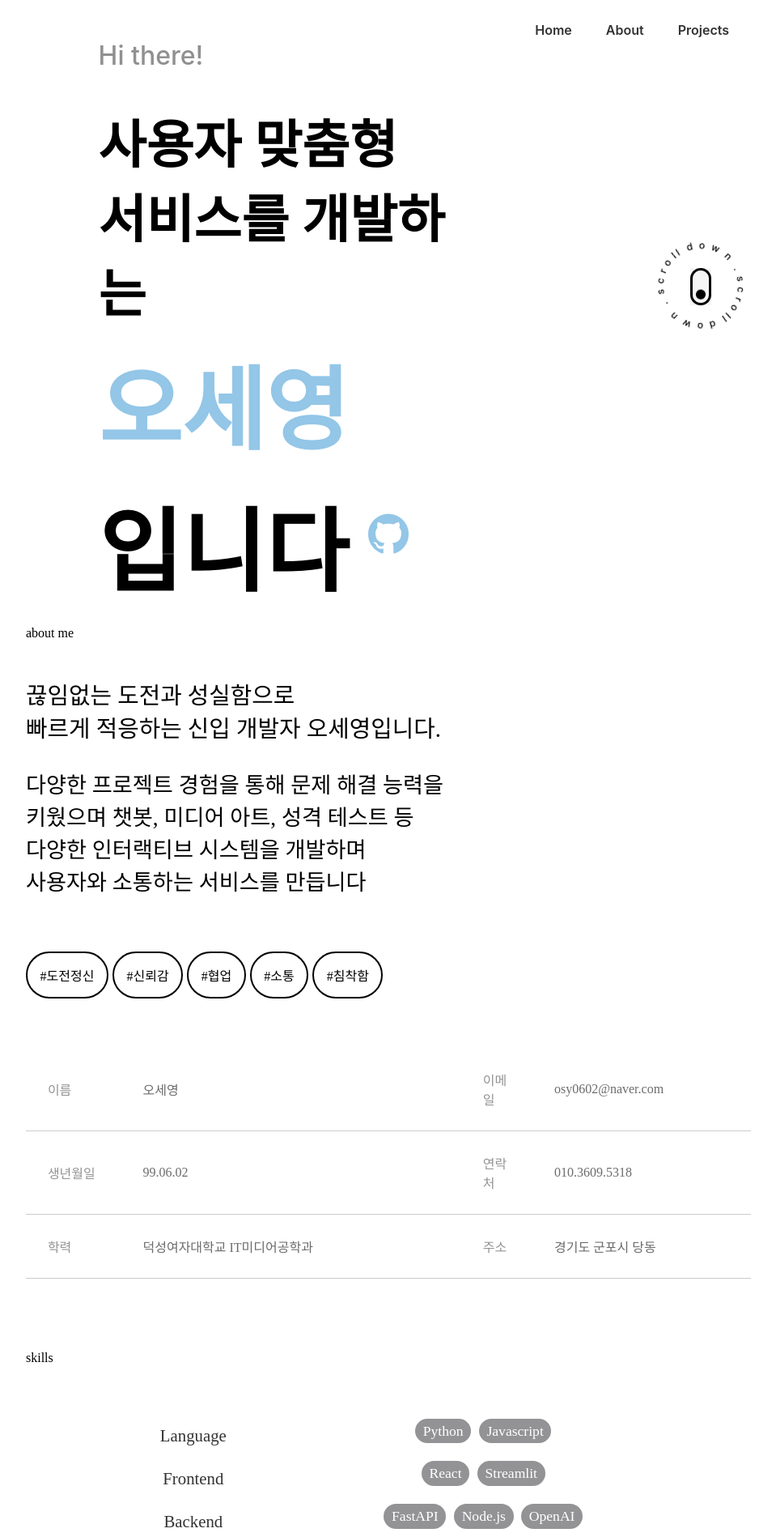
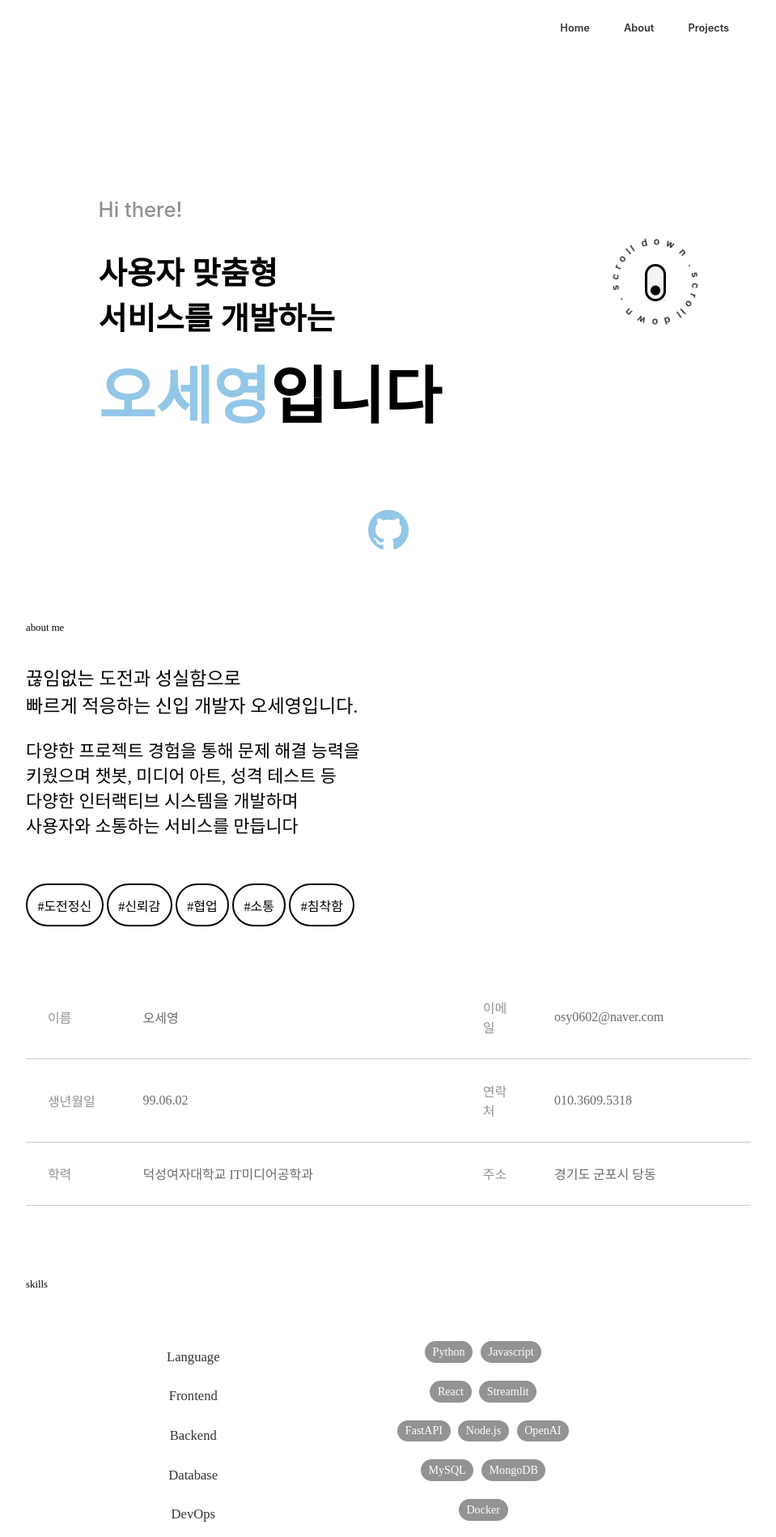
Before and after one commit to osy0602/portfolio, a React (Create React App) app: page / in a window 1280 px wide. Shown: the top 1898 px of the page at 81% size, without its empty margins (160-1119 px from the left). Built offline with nearby package versions, Linux system fonts and the light colour scheme; a web font is replaced by a local one.

Commit message:
change css

```diff
--- a/src/styles/About.css
+++ b/src/styles/About.css
@@ -1,11 +1,11 @@
 .about-title p{
     font-family: 'NanumBarunGothicBold';
     font-weight: 500;
-    font-size: 1.8rem;
+    font-size: 1.8vw;
 }
 .about-introduction p{
     font-family: 'NanumBarunGothicLight';
-    font-size: 1.7rem;
+    font-size: 1.7vw;
 }
 .about-hashtag{
     margin-top: 10%;
@@ -46,7 +46,7 @@
     width: 100%; /* 양쪽 끝에 맞게 배치 */
     border-collapse: collapse; /* 테두리 겹침 제거 */
     font-family: 'NanumBarunGothicLight';
-    font-size: 1rem; /* 글씨 크기 */
+    font-size: 1vm; /* 글씨 크기 */
     color: #333; /* 텍스트 색상 */
 }
 
@@ -78,7 +78,7 @@
 .skills-title {
     padding: 2%; /* 셀 간격 */
     font-family: 'NanumBarunGothicBold';
-    font-size: 1.3rem; /* 글씨 크기 */
+    font-size: 1.3vw; /* 글씨 크기 */
 }
 .skills-list {
     display: inline-block;
@@ -87,7 +87,7 @@
     font-family: 'NanumBarunGothicBold';
     color: white;
     background-color: #939395;
-    font-size: 1.1rem; /* 글씨 크기 */
+    font-size: 1.1vw; /* 글씨 크기 */
     border-radius: 2cap;
     text-align: center;
 }
--- a/src/styles/App.css
+++ b/src/styles/App.css
@@ -53,7 +53,7 @@
 
 .title p {
   margin-top: 10%;
-  font-size: 1rem; /* 글씨 크기 키움 */
+  font-size: 1vw; /* 글씨 크기 키움 */
   font-weight: 400;
 }
 
--- a/src/styles/Projects.css
+++ b/src/styles/Projects.css
@@ -68,7 +68,7 @@
 
 .project-title {
     font-family: 'gmarketbold';
-    font-size: 5rem;
+    font-size: 5vw;
     color:white;
     padding-left: 3%;
     margin-bottom: 10px;
@@ -86,7 +86,7 @@
     transition-delay: 1s;
 }
 .project-desc {
-    font-size: 1.5rem;
+    font-size: 1.5vw;
     padding-left: 3%;
     color: white;
     margin-bottom: 10px;
@@ -105,7 +105,7 @@
     transform: translateY(10px);
 }
 .progress-label {
-    font-size: 0.9rem;
+    font-size: 0.9vw;
     font-weight: bold;
     color: white;
     margin-right: 10px;
@@ -129,7 +129,7 @@
 }
 
 .progress-percent {
-    font-size: 0.9rem;
+    font-size: 0.9vw;
     font-weight: bold;
     color: white;
     margin-left: 10px;
@@ -137,7 +137,7 @@
 
 
 .project-tags {
-    font-size: 1rem;
+    font-size: 1vw;
     color: white;
     margin-bottom: 10px;
     padding-left: 3%;
@@ -153,7 +153,7 @@
     border-radius: 15px;
     text-decoration: none;
     font-weight: bold;
-    font-size: 0.9rem;
+    font-size: 0.9vw;
     width: fit-content;
     opacity: 0;
     transition: opacity 0.3s ease-in-out, transform 0.2s ease-in-out;
@@ -181,7 +181,7 @@
 .trippass-style .project-desc {
     padding-left: 3%;
     color: white;
-    font-size: 1.5rem;
+    font-size: 1.5vw;
     margin-top: 0;
 }
 
@@ -227,7 +227,7 @@
 }
 
 .popup-content h2 {
-    font-size: 2rem;
+    font-size: 2vw;
     font-weight: bold;
     color: #333;
     margin-bottom: 5%;
@@ -236,7 +236,7 @@
 }
 
 .popup-content p {
-    font-size: 1rem;
+    font-size: 1vw;
     line-height: 1.6;
     color: #555;
     white-space: pre-line;
--- a/src/styles/main.css
+++ b/src/styles/main.css
@@ -18,36 +18,36 @@
 /* 텍스트 스타일 */
 .intro {
     margin-top: 20%;
-    font-size: 2rem;
+    font-size: 2vw;
     color: #909090;
     font-weight: 500;
 }
 
 .mid {
     margin: 0;
-    font-size: 4rem;
+    font-size: 3vw;
     font-weight: bold;
     font-family: 'NanumBarunGothic';
-    margin-top: 0.5rem;
+    margin-top: 0.5vw;
 }
 
 .myname {
     margin: 0;
-    font-size:7rem;
+    font-size:6vw;
     font-weight: bold;
     display: inline-block;
     color: #93C6E7;
     font-family: 'NanumBarunGothic';
-    margin-top: 0.8rem;
+    margin-top: 0.8vw;
 }
 
 .ip {
     margin: 0;
-    font-size: 7rem;
+    font-size: 6vw;
     display: inline-block;
     font-weight: bold;
     font-family: 'NanumBarunGothic';
-    margin-top: 0.8rem;
+    margin-top: 0.8vw;
 }
 .scrollimages{
     display: flex;
--- a/src/styles/menu.css
+++ b/src/styles/menu.css
@@ -9,7 +9,7 @@
 
 .menu li {
     cursor: pointer;
-    font-size: 1rem;
+    font-size: 1vw;
     font-weight: 600;
     color: #333;
     padding: 15px, 15px, 0px, 30px;
```
